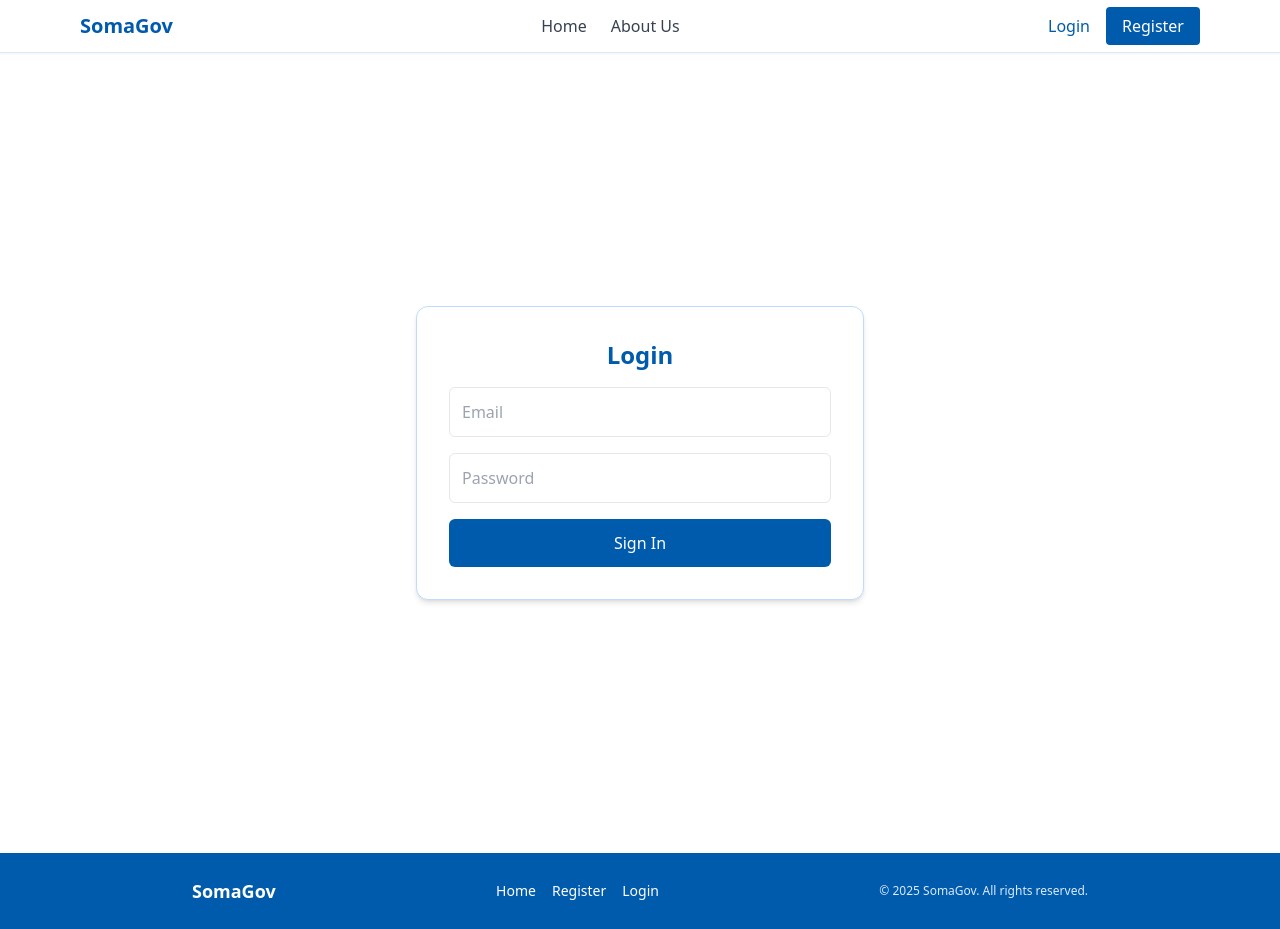
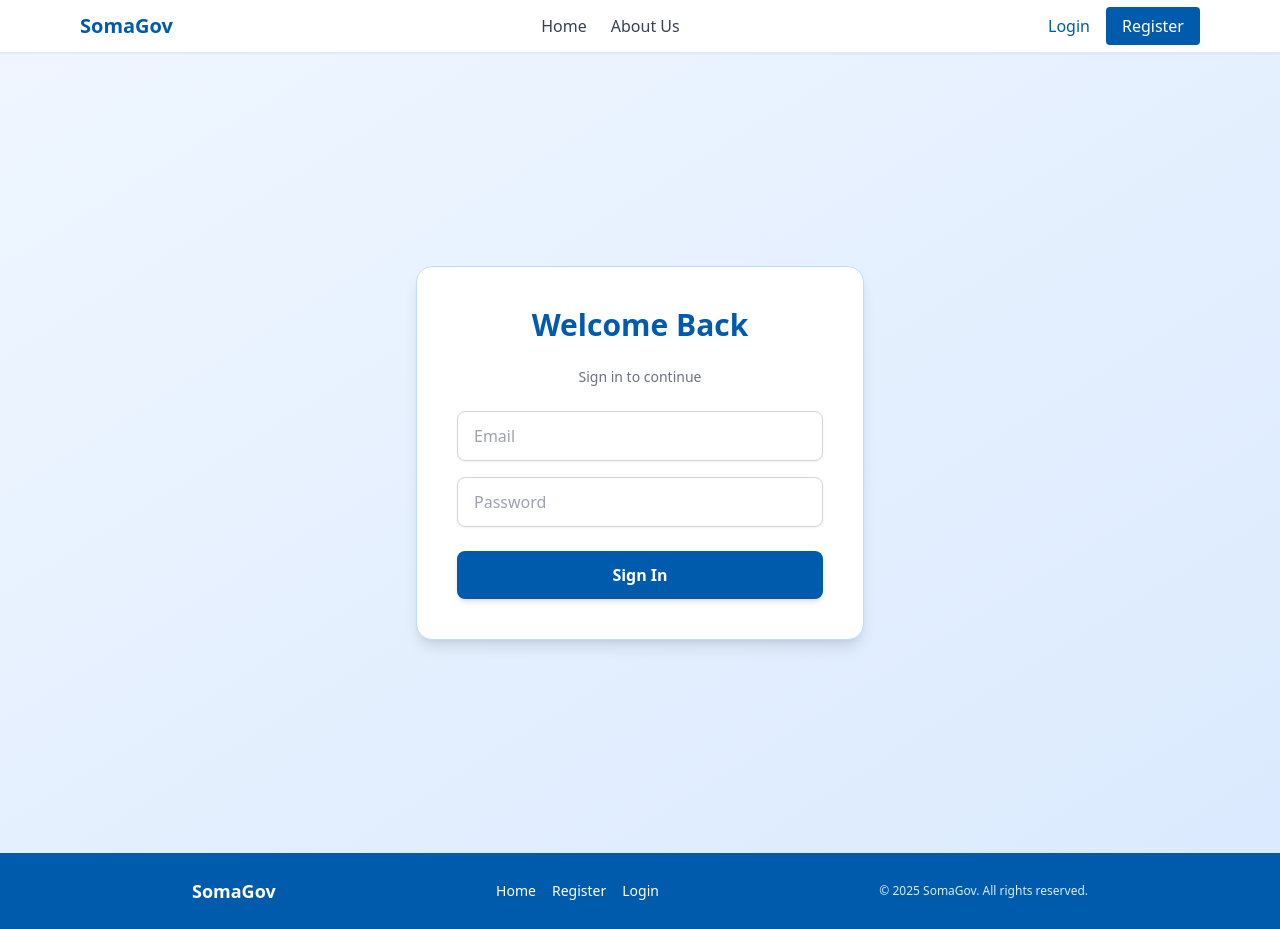
Before and after one commit to Mr-Ndi/SomaGov, a Next.js app in the folder somagov-frontend/: page /login in a window 1280 px wide. Built offline with nearby package versions, Linux system fonts and the light colour scheme.

Commit message:
Beautfying login page

```diff
--- a/somagov-frontend/src/app/login/page.tsx
+++ b/somagov-frontend/src/app/login/page.tsx
@@ -19,7 +19,6 @@ export default function LoginPage() {
   const handleChange = (e: React.ChangeEvent<HTMLInputElement>) => {
     setForm({ ...form, [e.target.name]: e.target.value });
   };
-
 
   const handleSubmit = async (e: React.FormEvent) => {
     e.preventDefault();
@@ -44,16 +43,21 @@ export default function LoginPage() {
   };
 
   return (
-    <main className="min-h-screen bg-background flex items-center justify-center">
-      <form onSubmit={handleSubmit} className="bg-white border border-blue-200 p-8 rounded-xl shadow-md w-full max-w-md space-y-4">
-        <h1 className="text-2xl font-semibold text-primary text-center">Login</h1>
+    <main className="min-h-screen flex items-center justify-center bg-gradient-to-br from-blue-50 to-blue-100 px-4">
+      <form
+        onSubmit={handleSubmit}
+        className="bg-white border border-blue-200 shadow-lg rounded-2xl p-8 sm:p-10 w-full max-w-md space-y-6"
+      >
+        <h1 className="text-3xl font-bold text-center text-primary">Welcome Back</h1>
+        <p className="text-center text-gray-500 text-sm">Sign in to continue</p>
 
+        <div className="space-y-4">
           <input
             type="email"
             name="email"
             placeholder="Email"
             onChange={handleChange}
-          className="w-full p-3 border rounded-md focus:outline-none focus:ring-2 focus:ring-primary"
+            className="w-full px-4 py-3 border border-gray-300 rounded-lg shadow-sm focus:outline-none focus:ring-2 focus:ring-primary focus:border-transparent"
             required
           />
           <input
@@ -61,12 +65,14 @@ export default function LoginPage() {
             name="password"
             placeholder="Password"
             onChange={handleChange}
-          className="w-full p-3 border rounded-md focus:outline-none focus:ring-2 focus:ring-primary"
+            className="w-full px-4 py-3 border border-gray-300 rounded-lg shadow-sm focus:outline-none focus:ring-2 focus:ring-primary focus:border-transparent"
             required
           />
+        </div>
+
         <button
           type="submit"
-          className="w-full bg-primary text-white py-3 rounded-md hover:bg-primary-dark transition"
+          className="w-full py-3 rounded-lg bg-primary text-white font-semibold hover:bg-primary/90 transition duration-200 shadow-md"
         >
           Sign In
         </button>
```
Lines whose indentation alone changed are shown as unchanged.
